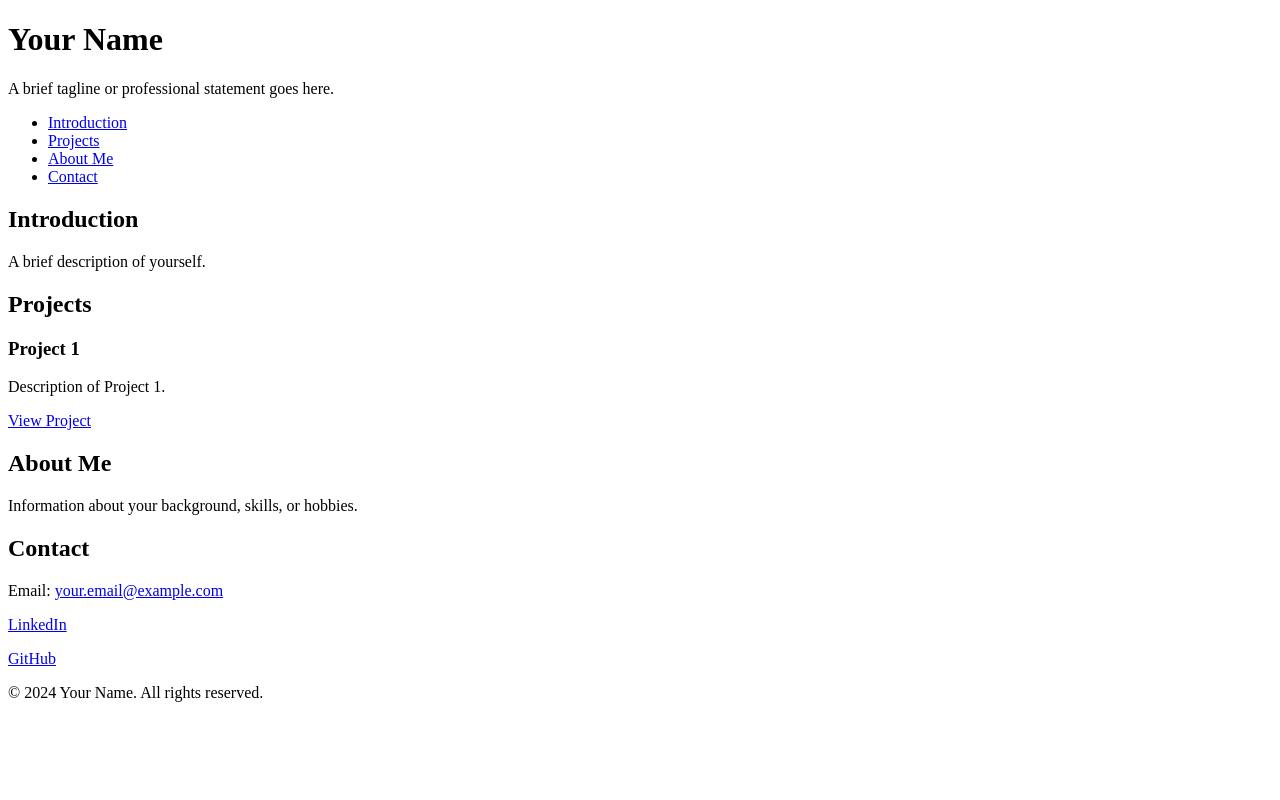
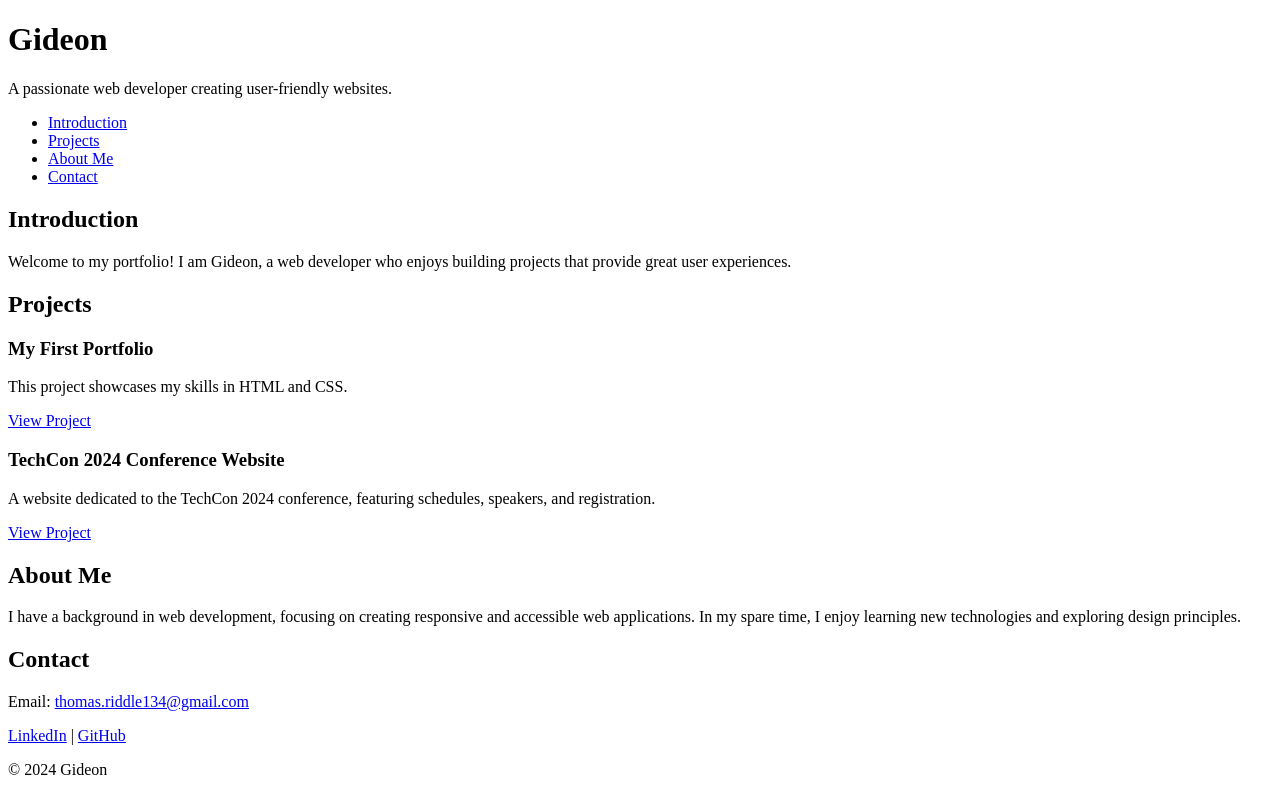
Before and after one commit to Don-Riddle1/My_First_Portfolio, a plain HTML site: page portfolio/index.html in a window 1280 px wide. Drawn offline with Linux system fonts and the light colour scheme; files that its build step writes are made by us from their sources.

Commit message:
Updated index.html for personal portfolio

```diff
--- a/portfolio/index.html
+++ b/portfolio/index.html
@@ -1,19 +1,14 @@
 <!DOCTYPE html>
 <html lang="en">
-
 <head>
-    <meta charset="utf-8"> <!-- Ensure this is exactly as required -->
-    <meta name="viewport" content="width=device-width, initial-scale=1.0">
-    <title>Your Name - Personal Portfolio</title>
-    <link rel="stylesheet" href="styles.css">
+    <meta charset="utf-8">
+    <title>Gideon - Personal Portfolio</title>
 </head>
-
 <body>
     <header>
-        <h1>Your Name</h1>
-        <p>A brief tagline or professional statement goes here.</p>
+        <h1>Gideon</h1>
+        <p>A passionate web developer creating user-friendly websites.</p>
     </header>
-
     <nav>
         <ul>
             <li><a href="#introduction">Introduction</a></li>
@@ -22,37 +17,37 @@
             <li><a href="#contact">Contact</a></li>
         </ul>
     </nav>
-
     <section id="introduction">
         <h2>Introduction</h2>
-        <p>A brief description of yourself.</p>
+        <p>Welcome to my portfolio! I am Gideon, a web developer who enjoys building projects that provide great user experiences.</p>
     </section>
-
     <section id="projects">
         <h2>Projects</h2>
         <article class="project">
-            <h3>Project 1</h3>
-            <p>Description of Project 1.</p>
-            <a href="https://github.com/yourproject1" target="_blank">View Project</a>
+            <h3>My First Portfolio</h3>
+            <p>This project showcases my skills in HTML and CSS.</p>
+            <a href="https://github.com/Don-Riddle1/My_First_Portfolio.git" target="_blank">View Project</a>
         </article>
-        <!-- Add more projects as needed -->
+        <article class="project">
+            <h3>TechCon 2024 Conference Website</h3>
+            <p>A website dedicated to the TechCon 2024 conference, featuring schedules, speakers, and registration.</p>
+            <a href="https://github.com/Don-Riddle1/TechCon_HTML.git" target="_blank">View Project</a>
+        </article>
     </section>
-
     <section id="about">
         <h2>About Me</h2>
-        <p>Information about your background, skills, or hobbies.</p>
+        <p>I have a background in web development, focusing on creating responsive and accessible web applications. In my spare time, I enjoy learning new technologies and exploring design principles.</p>
     </section>
-
     <section id="contact">
         <h2>Contact</h2>
-        <p>Email: <a href="mailto:your.email@example.com">your.email@example.com</a></p>
-        <p><a href="https://linkedin.com/in/yourprofile" target="_blank">LinkedIn</a></p>
-        <p><a href="https://github.com/yourgithubprofile" target="_blank">GitHub</a></p>
+        <p>Email: <a href="mailto:thomas.riddle134@gmail.com">thomas.riddle134@gmail.com</a></p>
+        <p>
+            <a href="https://www.linkedin.com/in/gideon134" target="_blank">LinkedIn</a> |
+            <a href="https://github.com/Don-Riddle1" target="_blank">GitHub</a>
+        </p>
     </section>
-
     <footer>
-        <p>&copy; 2024 Your Name. All rights reserved.</p>
+        <p>&copy; 2024 Gideon</p>
     </footer>
 </body>
-
 </html>
```
